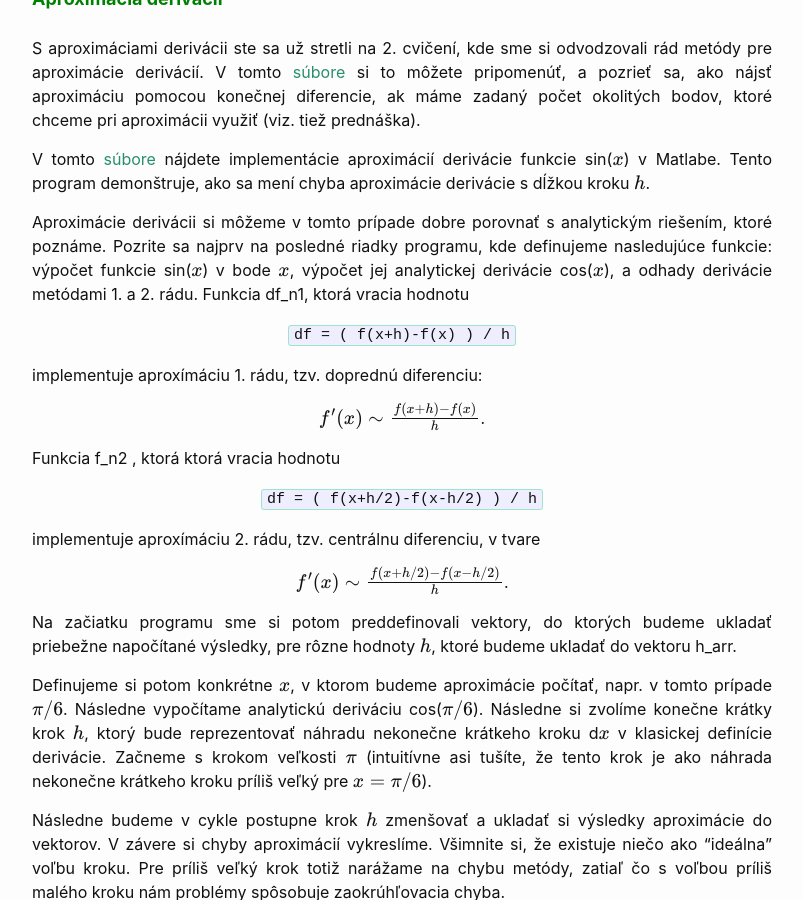
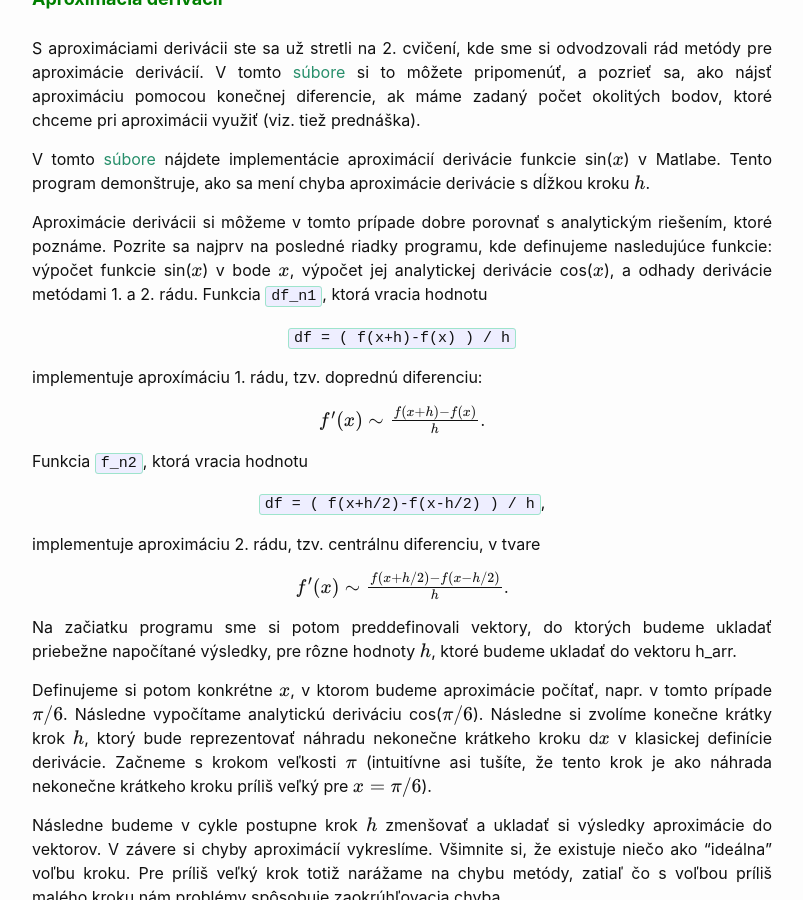
Before and after one commit to maslarova/maslarova.github.io, a Jekyll site: the page built from _posts/2021-03-25-cvicenie6.md, in a window 1280 px wide and 900 px high, scrolled down 4036 px. Shown: the whole window, without its empty margins (238-1041 px from the left). Built offline with Jekyll 4.4.1, drawn with Linux system fonts in a browser that asks for light colours.

Commit message:
2021-03-25-cvicenie6.md

```diff
--- a/_posts/2021-03-25-cvicenie6.md
+++ b/_posts/2021-03-25-cvicenie6.md
@@ -145,7 +145,7 @@ V tomto [súbore](http://maslarova.github.io/cvicenie6/derivace2.m) nájdete imp
 
 
 Aproximácie derivácii si môžeme v tomto prípade dobre porovnať s analytickým riešením, ktoré poznáme. Pozrite sa najprv na posledné riadky programu, kde definujeme nasledujúce funkcie: výpočet funkcie sin($x$) v bode $x$, výpočet jej analytickej derivácie cos($x$), a odhady derivácie metódami 1. a 2. rádu.
-Funkcia df_n1, ktorá vracia hodnotu
+Funkcia `df_n1`, ktorá vracia hodnotu
 
 {: .centering}
 `df = ( f(x+h)-f(x) ) / h`
@@ -156,12 +156,12 @@ implementuje aproxímáciu 1. rádu, tzv. doprednú diferenciu:
 $f'(x)\sim\frac{f(x+h)-f(x)}{h}$.
 
 
-Funkcia f_n2 , ktorá  ktorá vracia hodnotu
+Funkcia `f_n2`, ktorá vracia hodnotu
 
 {: .centering}
-`df = ( f(x+h/2)-f(x-h/2) ) / h`
+`df = ( f(x+h/2)-f(x-h/2) ) / h`,
 
-implementuje aproxímáciu 2. rádu, tzv. centrálnu diferenciu, v tvare
+implementuje aproximáciu 2. rádu, tzv. centrálnu diferenciu, v tvare
 
 {: .centering}
 $f'(x)\sim\frac{f(x+h/2)-f(x-h/2)}{h}$.
```
